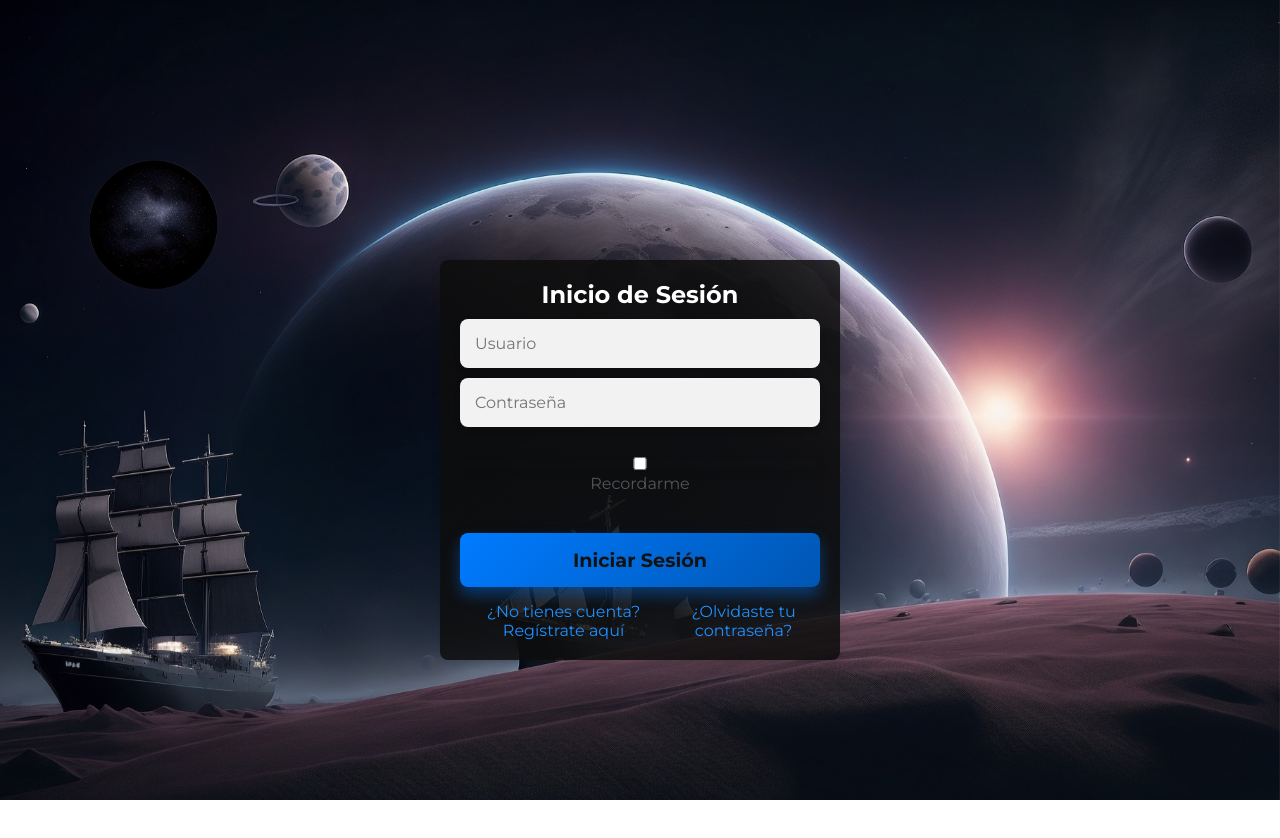
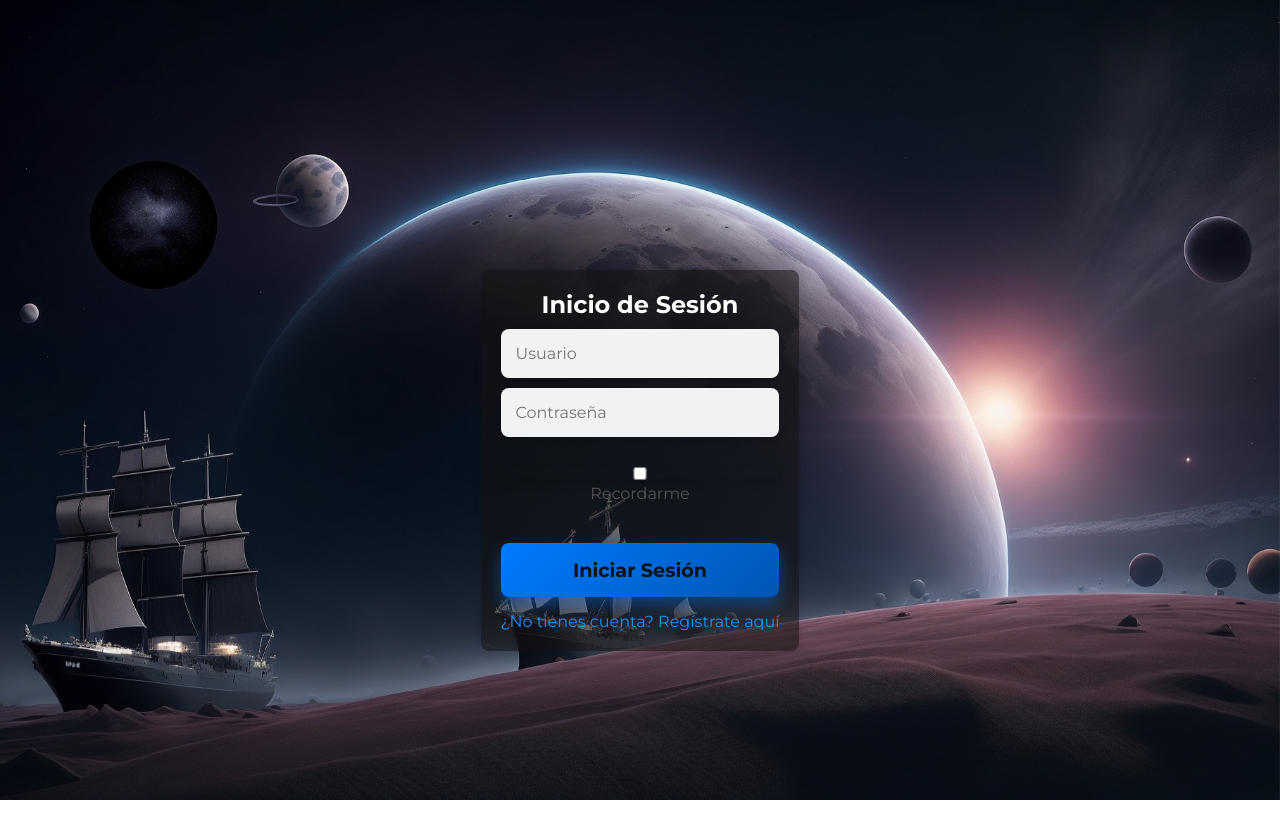
Before and after one commit to AlexanderPonce13/Gestion-Inventario, a Vue app: page /login in a window 1280 px wide. Shown: the top 838 px of the page. Built offline with nearby package versions, Linux system fonts and the light colour scheme.

Commit message:
Cambios En El Codigo

```diff
--- a/src/components/Login.vue
+++ b/src/components/Login.vue
@@ -34,7 +34,7 @@
 
           <div class="additional-options">
             <router-link to="/registro">¿No tienes cuenta? Regístrate aquí</router-link>
-            <router-link to="/olvido-contrasena">¿Olvidaste tu contraseña?</router-link>
+
           </div>
         </div>
       </div>
@@ -148,7 +148,7 @@ export default {
   max-width: 400px;
   margin: auto;
   padding: 20px;
-  background: rgba(14, 13, 13, 0.85);
+  background: rgba(19, 18, 18, 0.534);
   border-radius: 8px;
   box-shadow: 0 0 10px rgba(0, 0, 0, 0.1);
   box-sizing: border-box;
--- a/src/components/Panel.vue
+++ b/src/components/Panel.vue
@@ -9,16 +9,16 @@
           <li><a href="/busqueda"><i class="fas fa-search"></i> Buscar</a></li>
           <li><a href="/gestion-equipos"><i class="fas fa-tasks"></i> Gestionar Equipos</a></li>
           <li><a href="/agregar-equipos"><i class="fas fa-tasks"></i> Agregar Equipos</a></li>
-          <li class="sidebar-icon" @click="toggleSidebar"><i class="fas fa-bars"></i></li>
+          <li class="sidebar-icon" @click="toggleSidebar"><i class="fas fa-bars">≡</i></li>
         </ul>
       </nav>
     </header>
 
-    <div :class="['sidebar', { 'sidebar-visible': isSidebarVisible }]">
+    <div :class=" ['sidebar', { 'sidebar-visible': isSidebarVisible }]" >
       <a href="/perfil"><i class="fas fa-user"></i> Perfil</a>
       <a href="/ajustes"><i class="fas fa-cog"></i> Ajustes</a>
       <a href="/ayuda"><i class="fas fa-question-circle"></i> Ayuda</a>
-      <a href="/logout"><i class="fas fa-sign-out-alt"></i> Cerrar Sesión</a>
+      <a href="/login"><i class="fas fa-sign-out-alt"></i> Cerrar Sesión</a>
     </div>
 
     <main>
```
